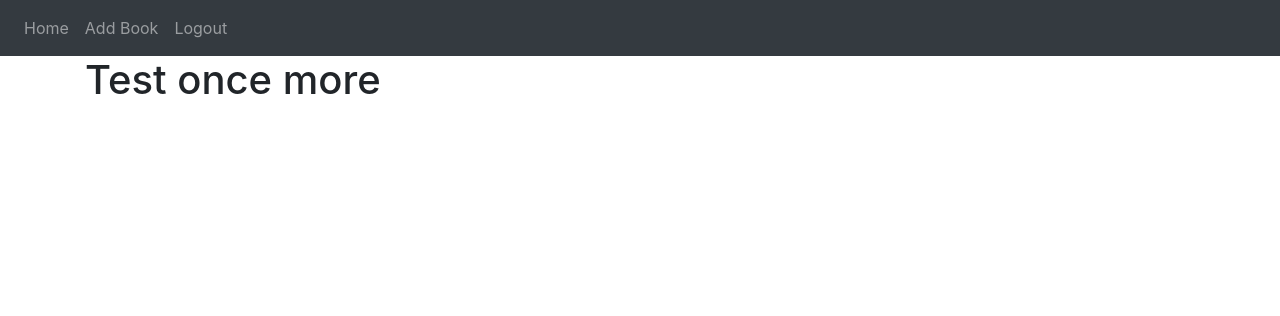
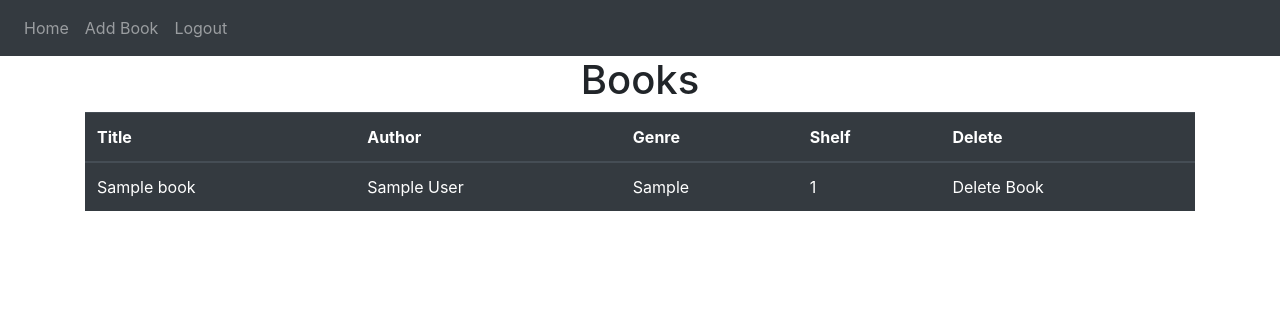
Before and after one commit to MeesumP/Book-Catalog, a Flask app: page / in a window 1280 px wide. Shown: the top 316 px of the page. Run offline with Flask 2, Linux system fonts and the light colour scheme; a user stored in the database is signed in; tables that the repository leaves empty hold one stand-in row (values such as "Sample post"); some libraries are stand-ins or nearby versions.

Commit message:
book catalog page works, working on deleting and final brushing up of UI and design objectives

```diff
--- a/Website/Templates/book-catalog.html
+++ b/Website/Templates/book-catalog.html
@@ -1,3 +1,33 @@
-{% extends "base.html" %} {% block title %}Home{% endblock %} {% block content%}
-<h1>Test once more</h1>
+{% extends "base.html" %} {% block title %}Book Catalog{% endblock %} {% block content%}
+<h1 align="center">Books</h1>
+<div id="all-lyrics">
+    <table class="table table-hover table-dark">
+        <thead>
+        <tr>
+            <!-- Your Columns HERE -->
+            <th scope="col">Title</th>
+            <th scope="col">Author</th>
+            <th scope="col">Genre</th>
+            <th scope="col">Shelf</th>
+            {% if user.is_authenticated %}
+            <th scope="col">Delete</th>
+            {% endif %}
+        </tr>
+        </thead>
+        <tbody>
+        <!-- Your rows inside the table HERE: -->
+        {% for book in books %}
+        <tr>
+            <td>{{ book.title }}</td>
+            <td>{{ book.author }}</td>
+            <td>{{ book.genre }}</td>
+            <td>{{ book.shelf }}</td>
+            {% if user.is_authenticated %}
+            <td><a href="/delete-{{ make_link(book.title) }}"></a>Delete Book</td>
+            {% endif %}
+        </tr>
+        {% endfor %}
+        </tbody>
+    </table>
+    </div>
 {% endblock %}
--- a/Website/views.py
+++ b/Website/views.py
@@ -1,6 +1,6 @@
 from Website.models import Note, Book
 from Website.auth import login
-from flask import Blueprint, render_template, request, flash, jsonify
+from flask import Blueprint, render_template, request, flash, jsonify, redirect
 from flask_login import login_user, login_required, logout_user, current_user
 from .models import Note, db
 import json
@@ -9,7 +9,10 @@ views = Blueprint("views", __name__)
 
 @views.route('/', methods=["GET"])
 def bookcatalog_page():
-    return render_template('book-catalog.html', user=current_user)
+    books = Book.query.all()
+    def make_objlink(title):
+        return title.replace(' ', '-')
+    return render_template('book-catalog.html', make_link=make_objlink, user=current_user, books=books)
 
 @views.route('/home', methods=["GET", "POST"])
 @login_required
@@ -57,3 +60,13 @@ def addbook_page():
             flash("Attempt Failed", category="error")
 
     return render_template('add-book.html', user=current_user)
+
+@views.route('/delete-<booktitle>')
+def delete_book(booktitle):
+    def make_title(linkedTitle):
+        return linkedTitle.replace('-', ' ')
+    book_title = make_title(booktitle)
+    book = Book.query.filter_by(title=book_title).first()
+    db.session.delete(book)
+    db.session.commit()
+    return redirect('/')
```
Also changed, not shown: Website/database.db (deleted).
